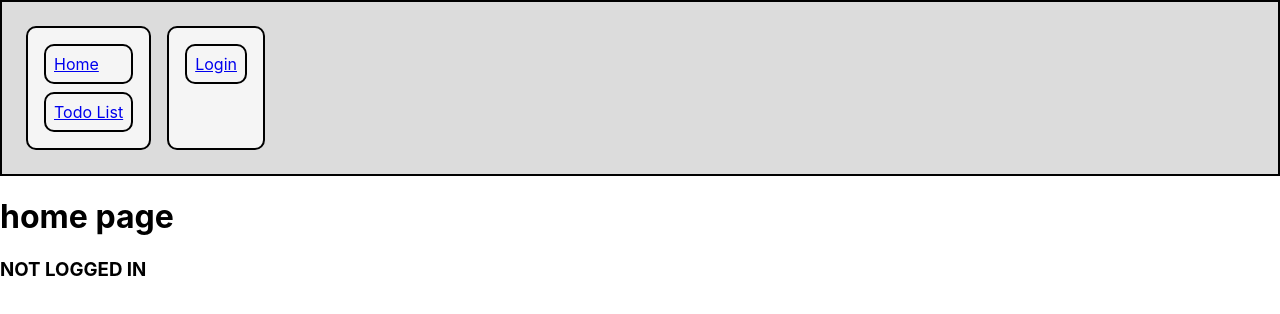
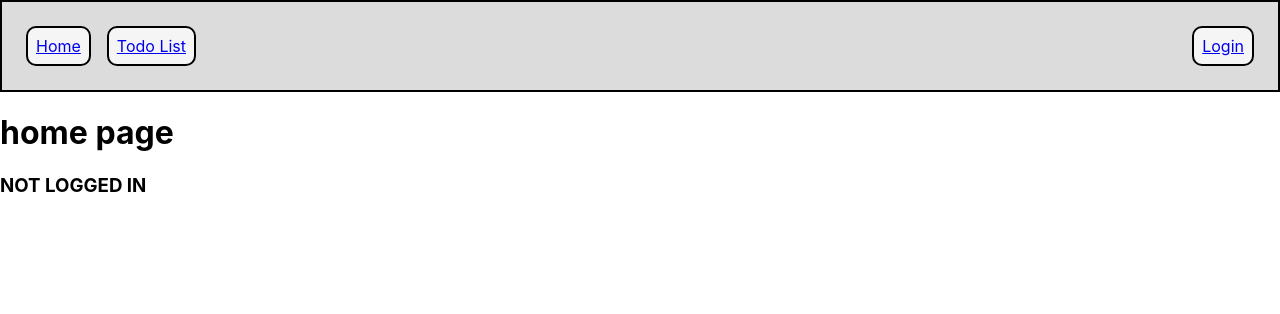
Before and after one commit to mitchell-mccracken/react-todo-app-client, a React (Create React App) app: page / in a window 1280 px wide. Shown: the top 314 px of the page. Built offline with nearby package versions, Linux system fonts and the light colour scheme.

Commit message:
added styling

```diff
--- a/src/styles/navBar.css
+++ b/src/styles/navBar.css
@@ -4,9 +4,16 @@
   background-color: gainsboro;
   border: 2px solid black;
   padding: 1rem;
+  justify-content: space-between;
 }
 
-#nav-bar div {
+#links-wrapper {
+  display: flex;
+
+}
+
+#links-wrapper div,
+#user-info-wrapper div {
   padding: .5rem;
   margin: .5rem;
   border: 2px solid black;
@@ -15,6 +22,7 @@
   background-color: whitesmoke;
 }
 
-#nav-bar div:hover {
+#links-wrapper div:hover,
+#user-info-wrapper div:hover {
   background-color: green;
 }
```
